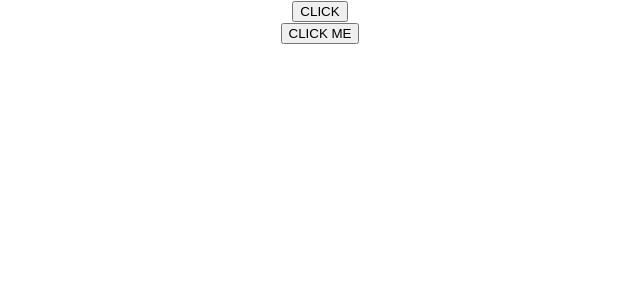
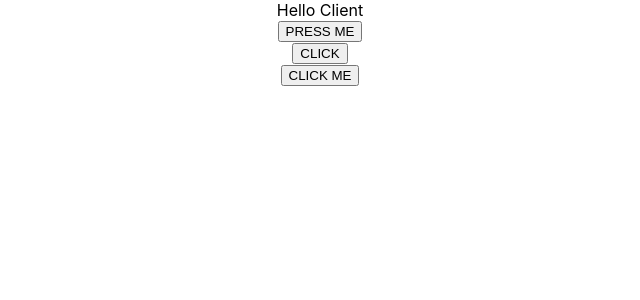
Before and after one commit to zubairahmedanas/React-from-scratch, a React (Create React App) app: page / in a window 1280 px wide. Shown: the top 300 px of the page, without its empty margins (320-960 px from the left). Built offline with nearby package versions, Linux system fonts and the light colour scheme.

Commit message:
Zubair | app js and EventBind file updated

```diff
--- a/src/App.js
+++ b/src/App.js
@@ -9,9 +9,11 @@ import Message from './components/Message';
 import Counter from './components/Counter';
 import FunctionClick from './components/FunctionClick';
 import ClassClick from './components/ClassClick';
+import EventBind from './components/EventBind';
 function App() {
   return (
     <div className="App">
+      <EventBind />
       <FunctionClick />
       <ClassClick />      {/* <Greet name = "Zubair" designationName = 'Software Engineer'>
         <p> he works as a software engineer</p>
--- /dev/null
+++ b/src/components/EventBind.js
@@ -0,0 +1,32 @@
+import React, { Component } from 'react'
+
+class EventBind extends Component {
+    constructor(props) {
+        super(props)
+
+        this.state = {
+             message : 'Hello Client'
+        }
+    }
+    Handler(){
+        this.setState({
+            message: 'Good Bye...!!!'
+        })
+
+
+        console.log(this)
+    }
+
+    render() {
+        return (
+            <div>
+                <div>
+                    {this.state.message}
+                </div>
+                <button onClick={this.Handler.bind(this)} >PRESS ME</button>
+            </div>
+        )
+    }
+}
+
+export default EventBind
```
